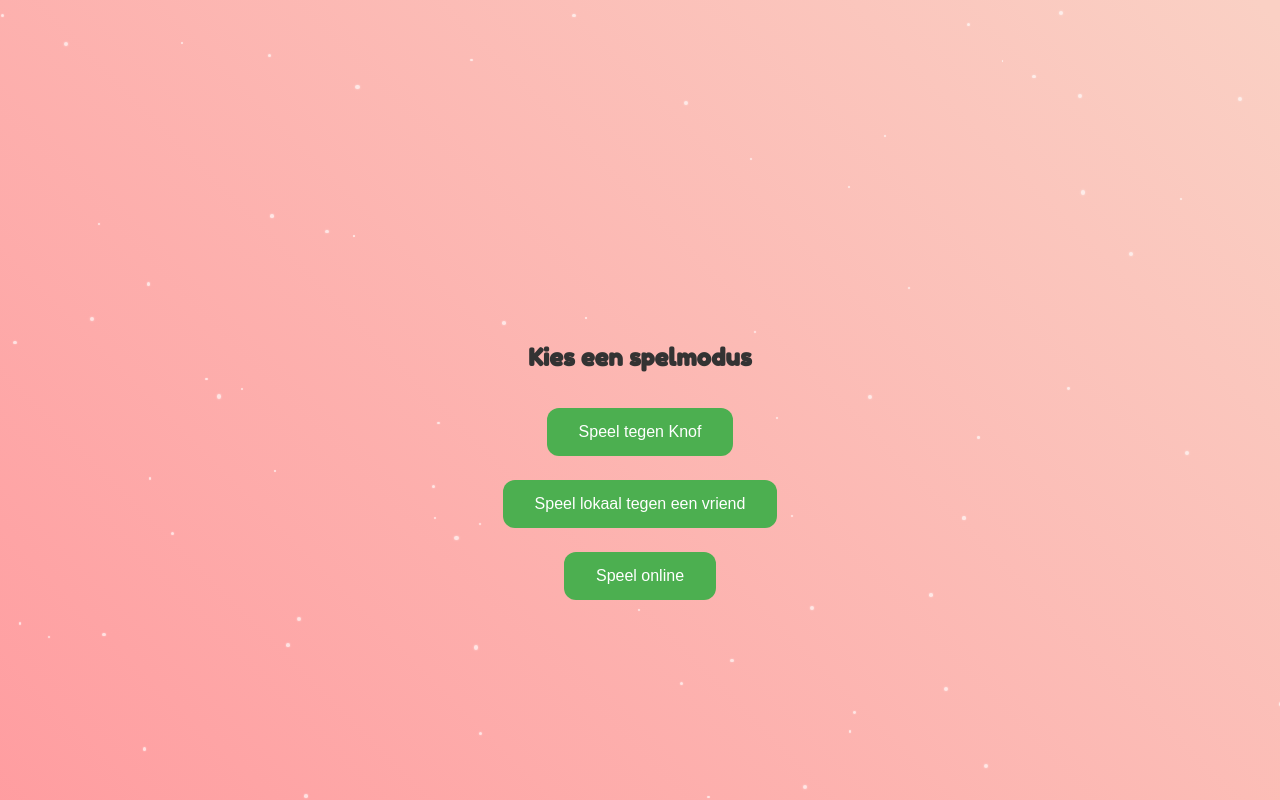
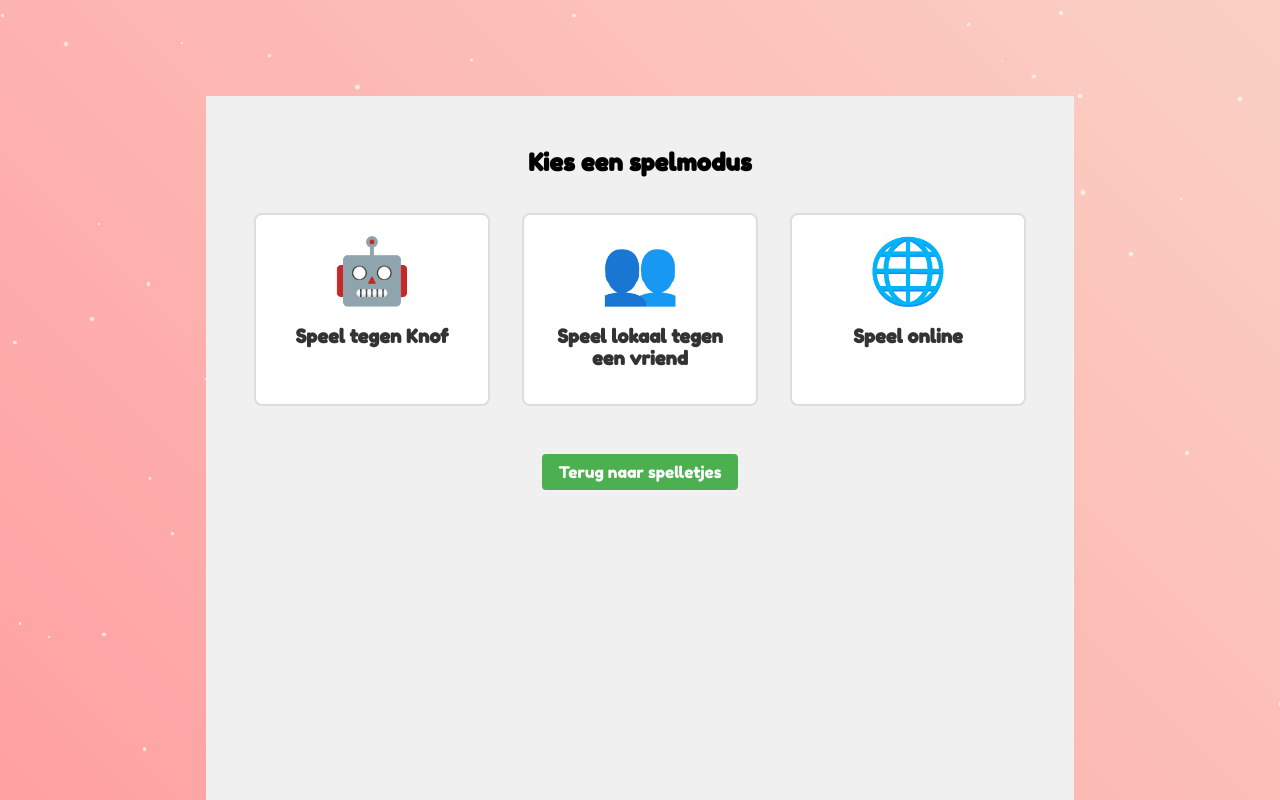
Before and after one commit to campique/rheezerbelten-webapp, a React (Create React App) app: page /games/connect-four in a window 1280 px wide. Shown: the top 800 px of the page. Built offline with nearby package versions, Linux system fonts and the light colour scheme; no server answers; the HTML template or start-up script is replaced by a standard one.

Commit message:
Update ConnectFourOptions.js

```diff
--- a/src/games/ConnectFourOptions.js
+++ b/src/games/ConnectFourOptions.js
@@ -1,38 +1,65 @@
 import React from 'react';
-import { useNavigate } from 'react-router-dom';
+import { useNavigate, Link } from 'react-router-dom';
 import styled from 'styled-components';
 
-const OptionsWrapper = styled.div`
+const OptionsContainer = styled.div`
   display: flex;
   flex-direction: column;
   align-items: center;
-  gap: 1rem;
   padding: 2rem;
+  background-color: #f0f0f0;
+  min-height: 100vh;
 `;
 
-const OptionButton = styled.button`
+const OptionsList = styled.div`
+  display: flex;
+  justify-content: space-around;
+  flex-wrap: wrap;
+  width: 100%;
+  max-width: 1200px;
+`;
+
+const OptionItem = styled.div`
+  width: 200px;
+  margin: 1rem;
+  text-align: center;
+  color: #333;
+  background-color: white;
+  border: 2px solid #ddd;
+  border-radius: 8px;
+  padding: 1rem;
+  transition: all 0.3s ease;
+  cursor: pointer;
+
+  &:hover {
+    transform: translateY(-5px);
+    box-shadow: 0 5px 15px rgba(0,0,0,0.1);
+  }
+`;
+
+const OptionEmoji = styled.span`
+  font-size: 4rem;
+`;
+
+const OptionTitle = styled.h3`
+  margin-top: 1rem;
+`;
+
+const BackButton = styled(Link)`
+  margin-top: 2rem;
+  padding: 0.5rem 1rem;
+  font-size: 1rem;
   background-color: #4CAF50;
+  color: white;
+  text-decoration: none;
   border: none;
-  color: white;
-  padding: 15px 32px;
-  text-align: center;
-  text-decoration: none;
-  display: inline-block;
-  font-size: 16px;
-  margin: 4px 2px;
+  border-radius: 4px;
   cursor: pointer;
-  border-radius: 12px;
-  transition: all 0.3s ease;
+  transition: background-color 0.3s;
 
   &:hover {
     background-color: #45a049;
-    transform: scale(1.05);
   }
-`;
-
-const Title = styled.h2`
-  color: #333;
-  margin-bottom: 1rem;
 `;
 
 const ConnectFourOptions = () => {
@@ -55,18 +82,24 @@ const ConnectFourOptions = () => {
   };
 
   return (
-    <OptionsWrapper>
-      <Title>Kies een spelmodus</Title>
-      <OptionButton onClick={() => handleOption('vsKnof')}>
-        Speel tegen Knof
-      </OptionButton>
-      <OptionButton onClick={() => handleOption('vsLocal')}>
-        Speel lokaal tegen een vriend
-      </OptionButton>
-      <OptionButton onClick={() => handleOption('vsOnline')}>
-        Speel online
-      </OptionButton>
-    </OptionsWrapper>
+    <OptionsContainer>
+      <h2>Kies een spelmodus</h2>
+      <OptionsList>
+        <OptionItem onClick={() => handleOption('vsKnof')}>
+          <OptionEmoji>🤖</OptionEmoji>
+          <OptionTitle>Speel tegen Knof</OptionTitle>
+        </OptionItem>
+        <OptionItem onClick={() => handleOption('vsLocal')}>
+          <OptionEmoji>👥</OptionEmoji>
+          <OptionTitle>Speel lokaal tegen een vriend</OptionTitle>
+        </OptionItem>
+        <OptionItem onClick={() => handleOption('vsOnline')}>
+          <OptionEmoji>🌐</OptionEmoji>
+          <OptionTitle>Speel online</OptionTitle>
+        </OptionItem>
+      </OptionsList>
+      <BackButton to="/games">Terug naar spelletjes</BackButton>
+    </OptionsContainer>
   );
 };
 
```
